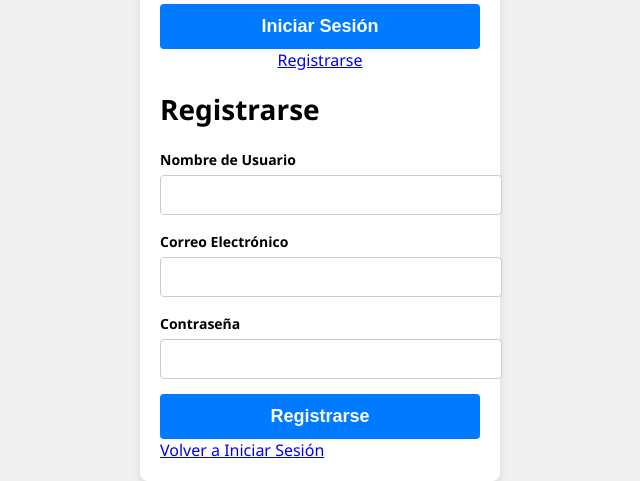
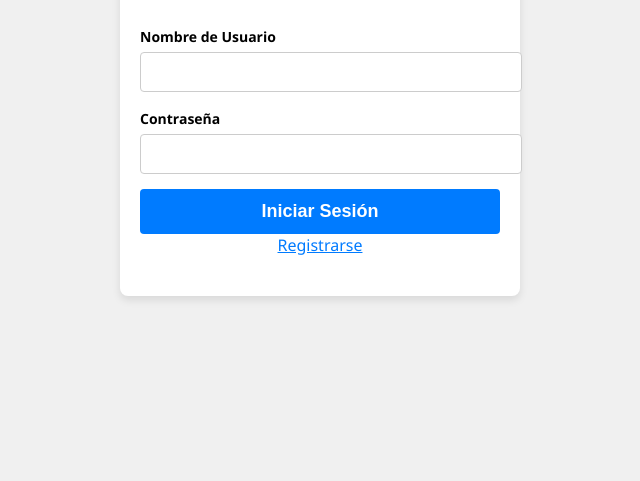
Before and after one commit to JhonAragoon/YANAR, a plain HTML site: page index.html in a window 1280 px wide. Shown: the part 351-832 px from the top of the page, without its empty margins (320-960 px from the left). After the commit the page ends 800 px from the top, so only its background shows below. Drawn offline with Linux system fonts and the light colour scheme.

Commit message:
Update styles.css

```diff
--- a/styles.css
+++ b/styles.css
@@ -14,7 +14,7 @@ body {
   box-shadow: 0 4px 8px rgba(0, 0, 0, 0.1);
   border-radius: 8px;
   padding: 20px;
-  width: 320px;
+  width: 360px;
 }
 
 .logo {
@@ -27,8 +27,10 @@ body {
   height: 120px;
 }
 
-.login-form {
+.login-form,
+.register-form {
   text-align: center;
+  margin-bottom: 20px;
 }
 
 h1 {
@@ -74,3 +76,20 @@ button {
 button:hover {
   background-color: #0056b3;
 }
+
+.link-register,
+.link-login {
+  text-align: center;
+  margin-bottom: 10px;
+}
+
+.link-register a,
+.link-login a {
+  color: #007BFF;
+  text-decoration: underline;
+  cursor: pointer;
+}
+
+.register-form {
+  display: none;
+}
```
